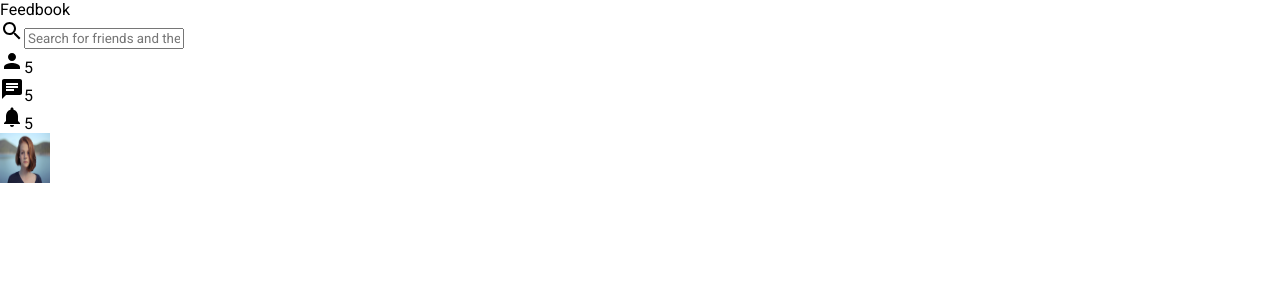
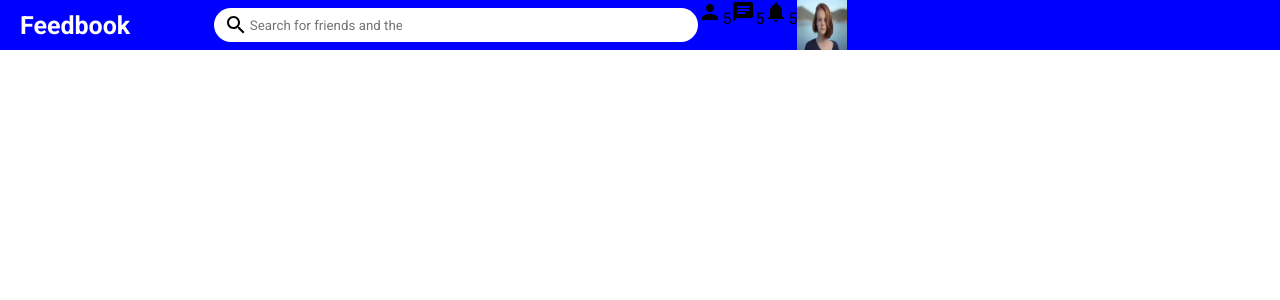
Before and after one commit to VishalSharma2000/Feedbook, a React (Create React App) app in the folder client/: page / in a window 1280 px wide. Shown: the top 300 px of the page. Built offline with nearby package versions, Linux system fonts and the light colour scheme.

Commit message:
Add Styling in NavBar component and SearchInput component

```diff
--- a/client/src/components/NavBar/NavBar.css
+++ b/client/src/components/NavBar/NavBar.css
@@ -0,0 +1,25 @@
+.navbar__container {
+  width: 100%;
+  height: 50px;
+  background-color: blue;
+  display: flex;
+  align-items: center;
+  position: sticky;
+}
+
+.navbar__left {
+  margin-left: 20px;
+  font-size: 25px;
+  font-weight: bold;
+  color: white;
+  flex: 2;
+}
+
+.navbar__middle {
+  flex: 5;
+}
+
+.navbar__right {
+  display: flex;
+  flex: 6;
+}
--- a/client/src/components/NavBar/NavBar.js
+++ b/client/src/components/NavBar/NavBar.js
@@ -4,20 +4,25 @@ import { Person, Chat, Notifications } from '@material-ui/icons';
 import SearchInput from '../SearchInput/SearchInput';
 import IconWithNotifCnt from '../IconWithNotifCnt/IconWithNotifCnt';
 
+import "./NavBar.css";
+
 const NavBar = () => {
   return (
-    <div>
-      <span>Feedbook</span>
+    <div className="navbar__container">
+      <span className="navbar__left">Feedbook</span>
 
-      <SearchInput />
+      <div className="navbar__middle">
+        <SearchInput />
+      </div>
 
-      <div>
+      <div className="navbar__right">
         <IconWithNotifCnt icon={<Person />} count={5} />
         <IconWithNotifCnt icon={<Chat />} count={5} />
         <IconWithNotifCnt icon={<Notifications />} count={5} />
+
+        <img src="/assets/images/profile_1.jpg" alt="profile_img" width="50" height="50" />
       </div>
 
-      <img src="/assets/images/profile_1.jpg" alt="profile_img" width="50" height="50" />
     </div>
   );
 };
--- a/client/src/components/SearchInput/SearchInput.css
+++ b/client/src/components/SearchInput/SearchInput.css
@@ -0,0 +1,21 @@
+.container {
+  width: 100%;
+  display: flex;
+  align-items: center;
+  background-color: white;
+  border-radius: 40px;
+  padding: 5px 0px;
+}
+
+.searchIcon {
+  margin-left: 10px;
+}
+
+.searchInput {
+  border: none;
+}
+
+.searchInput:focus {
+  outline: none;
+  width: 100%;
+}
--- a/client/src/components/SearchInput/SearchInput.js
+++ b/client/src/components/SearchInput/SearchInput.js
@@ -3,11 +3,11 @@ import { Search } from '@material-ui/icons';
 
 import './SearchInput.css';
 
-const SearchInput = () => {
+const SearchInput = (props) => {
   return (
-    <div className="">
-      <Search />
-      <input type="text" placeholder="Search for friends and their photos and videos" />
+    <div className="container" {...props}>
+      <Search className="searchIcon" />
+      <input type="text" className="searchInput" placeholder="Search for friends and their photos and videos" />
     </div>
   );
 };
```
